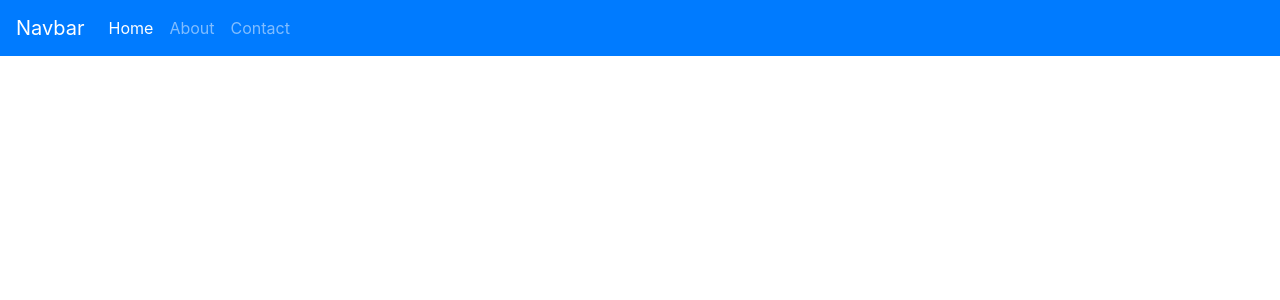
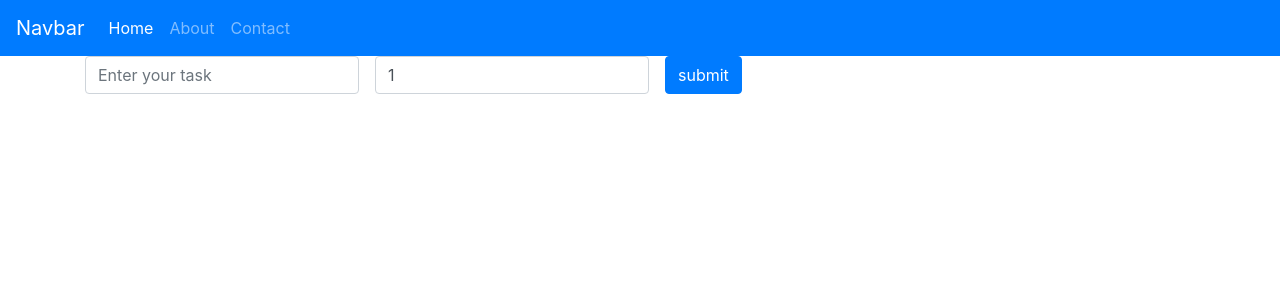
Before and after one commit to rajrs/reactWorkspace, a React (Create React App) app in the folder todo/: page / in a window 1280 px wide. Shown: the top 300 px of the page. Built offline with nearby package versions, Linux system fonts and the light colour scheme; no server answers.

Commit message:
form submit partial

```diff
--- a/todo/src/App.js
+++ b/todo/src/App.js
@@ -6,10 +6,12 @@ import 'bootstrap/dist/css/bootstrap.min.css';
 import Navbar from './components/Navbar';
 import About from './components/About';
 import PostDetails from './components/PostDetails';
+import TaskForm from './components/TaskForm';
 import {
   Switch,
   Route
 } from "react-router-dom";
+
 class App extends React.Component {
   state={
        todos:[]
@@ -45,6 +47,7 @@ class App extends React.Component {
         <div className="container">
         <Switch>
           <Route exact path="/">
+            <TaskForm />
           <Todos todos={this.state.todos} markComplete={this.markComplete} deleteItem={this.deleteItem}/>
           </Route>
           <Route path="/about">
--- /dev/null
+++ b/todo/src/components/TaskForm.js
@@ -0,0 +1,88 @@
+import React, {
+    Component
+} from 'react'
+import axios from 'axios';
+export default class TaskForm extends Component {
+    constructor(props) {
+        super(props);
+        this.state = {
+            task: '',
+            status: '1',
+            formErrors: {
+                task: '',
+                status: ''
+            },
+            taskValid: false,
+            statusValid: false,
+            formValid: false
+        }
+    }
+    handleUserInput = (e) => {
+        const name = e.target.name;
+        const value = e.target.value;
+        this.setState({
+                [name]: value
+            }
+            // ,
+            // () => {
+            //     this.validateField(name, value)}
+
+            );
+    }
+    validateField(fieldName, value) {
+        let fieldValidationErrors = this.state.formErrors;
+        let taskValid = this.state.taskValid,
+            statusValid = this.state.statusValid;
+        switch (fieldName) {
+            case 'task':
+                taskValid = value.length >= 1;
+                fieldValidationErrors.task = taskValid ? '' : ' is invalid';
+                break;
+            case 'status':
+                statusValid = value.length >= 1 && value.length != null;
+                fieldValidationErrors.status = statusValid ? '' : ' is too short';
+                break;
+            default:
+                break;
+        }
+        this.setState({
+            formErrors: fieldValidationErrors,
+            taskValid,
+            statusValid
+        }, this.validateForm);
+    }
+    validateForm() {
+        //this.setState({formValid: this.state.emailValid && this.state.passwordValid});
+      }
+submitForm(state){
+   console.log(state.task)
+
+// axios.post('http://localhost:3030/tasks',).then(
+//     res=>{ const result= res;  console.log(result)
+//       this.getTask()
+//     }
+//    ).catch(err=>{console.log(err)})
+}
+render() {
+    return ( <div>
+         {/* <form onSubmit={this.submitForm}>  */}
+        <div className="form-inline">
+        <div className="form-group mb-2" >
+
+         <label htmlFor="task"  className = "sr-only" > Task </label>
+         <input type="text"   value={ this.state.task} onChange={this.handleUserInput }
+            className="form-control"    name="task" id="task" placeholder = "Enter your task" />
+        </div>
+        <div className="form-group mx-sm-3 mb-2" >
+            <label htmlFor="status"  className = "sr-only" > status </label>
+            <input type="text"  className="form-control " value={ this.state.status } onChange={this.handleUserInput }
+            id="status" name="status"  placeholder="set status for your task" />
+            </div>
+            <button type="submit" onClick={this.submitForm}className="btn btn-primary mb-2"> submit </button>
+
+        </div>
+        {/* </form>  */}
+        </div>
+    )
+}
+}
```
